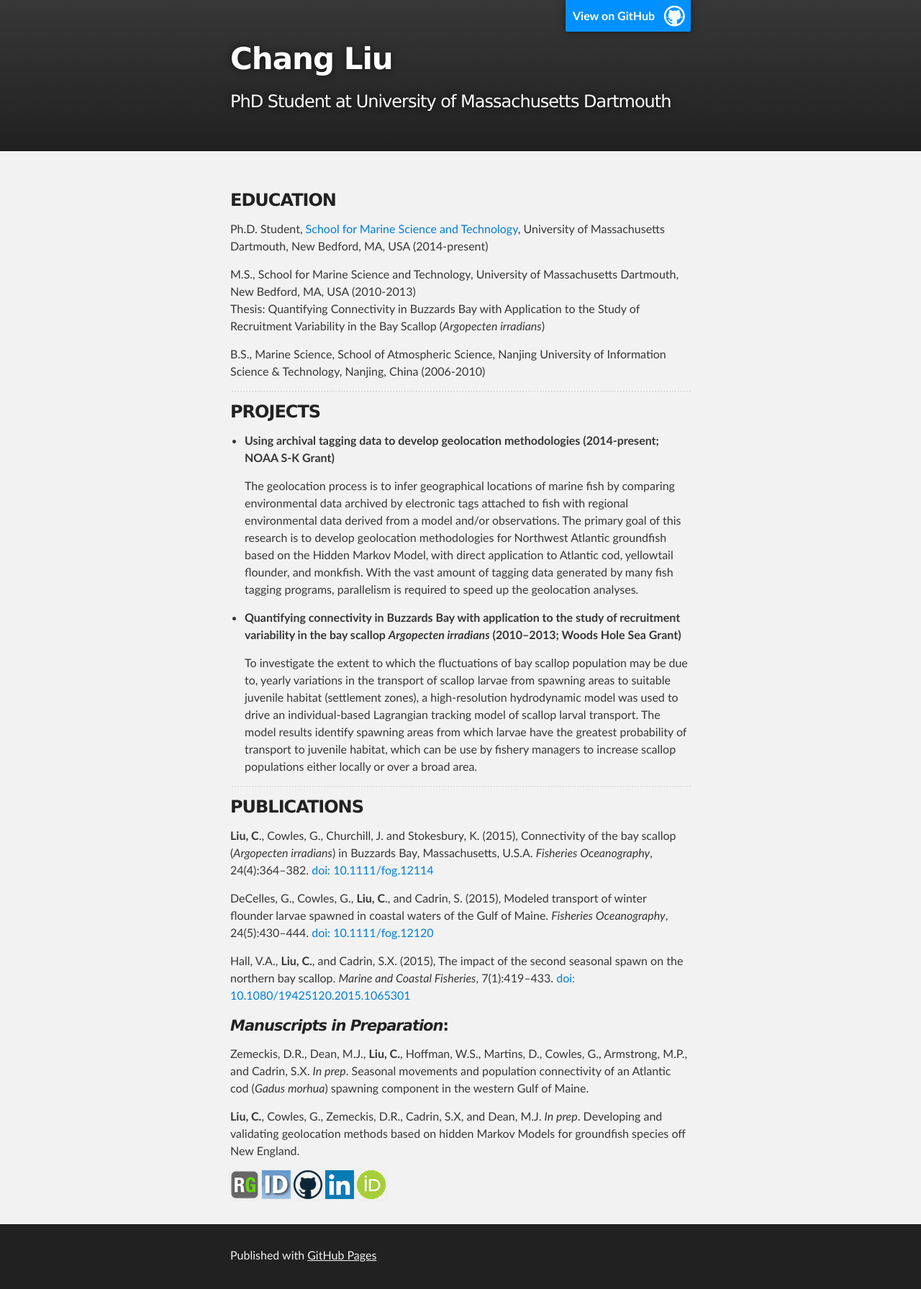
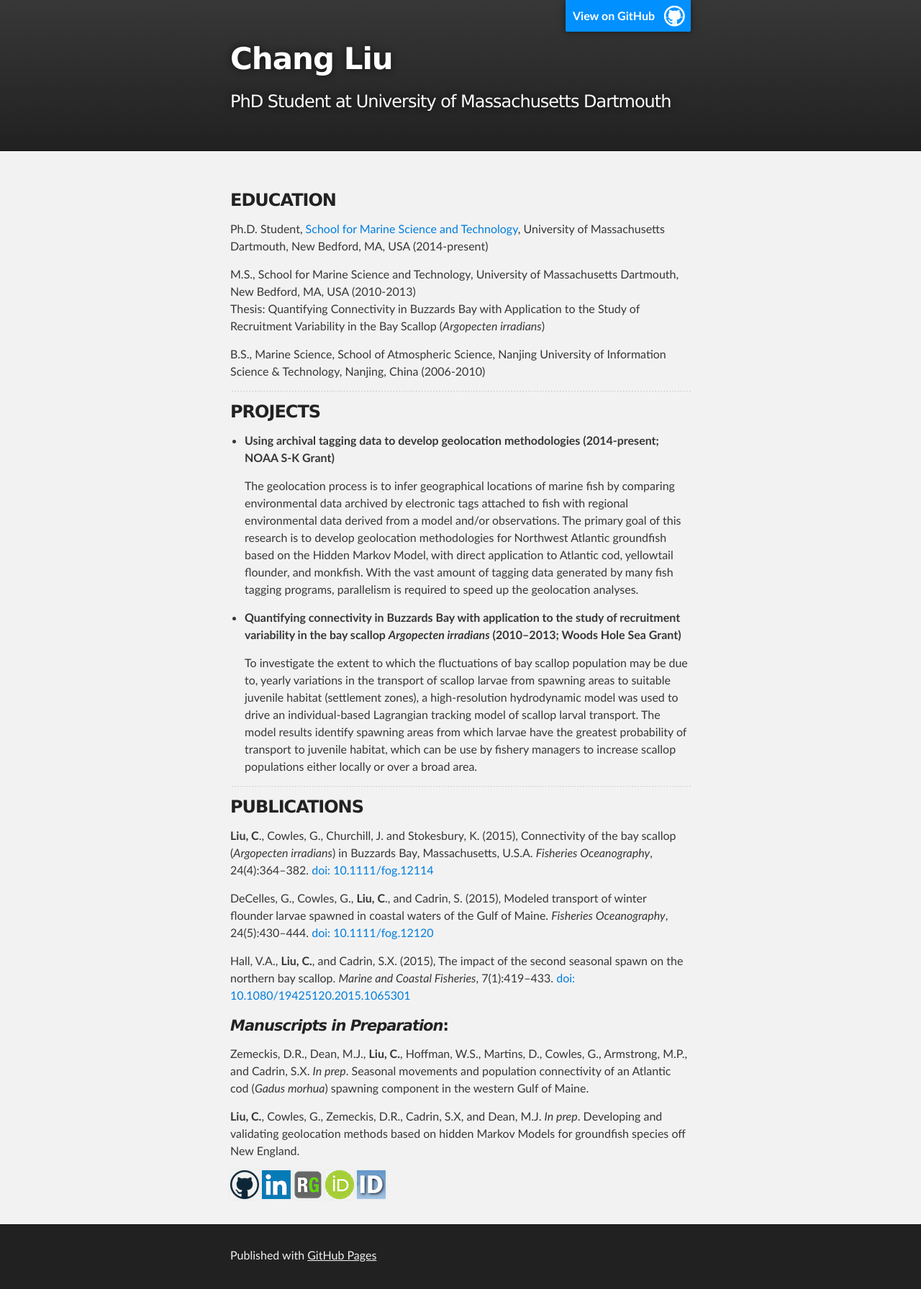
Before and after one commit to cliu3/cliu3.github.io, a Jekyll site: the page index.html, which Jekyll copies as it is, in a window 1280 px wide. Shown: the whole page at 72% size. Built offline with Jekyll 4.4.1, drawn with Linux system fonts in a browser that asks for light colours.

Commit message:
Replace master branch with page content via GitHub

```diff
--- a/index.html
+++ b/index.html
@@ -76,11 +76,11 @@ Nanjing, China (2006-2010)</p>
 
 <p><strong>Liu, C.</strong>, Cowles, G., Zemeckis, D.R., Cadrin, S.X, and Dean, M.J. <em>In prep</em>. Developing and validating geolocation methods based on hidden Markov Models for groundfish species off New England.</p>
 
-<p><a href="https://www.researchgate.net/profile/Chang_Liu17"><img src="/images/researchgate.png" alt="Foo"></a>
-<a href="http://www.researcherid.com/rid/K-6620-2015"><img src="/images/ResearchID.jpg" alt="Foo"></a>
-<a href="https://www.researchgate.net/profile/Chang_Liu17"><img src="/images/github-64.png" alt="Foo"></a>
-<a href="https://www.researchgate.net/profile/Chang_Liu17"><img src="/images/linkedin.png" alt="Foo"></a>
-<a href="http://orcid.org/0000-0003-3663-7671"><img src="/images/orcid.gif" alt="Foo"></a></p>
+<p><a href="https://github.com/cliu3"><img src="/images/github-64.png" alt="Foo"></a>
+<a href="https://www.linkedin.com/in/chang-liu-92023728"><img src="/images/linkedin.png" alt="Foo"></a>
+<a href="https://www.researchgate.net/profile/Chang_Liu17"><img src="/images/researchgate.png" alt="Foo"></a>
+<a href="http://orcid.org/0000-0003-3663-7671"><img src="/images/orcid.gif" alt="Foo"></a>
+<a href="http://www.researcherid.com/rid/K-6620-2015"><img src="/images/ResearchID.jpg" alt="Foo"></a></p>
       </section>
     </div>
 
```
Also changed, not shown: params.json (+1 -1 lines).
